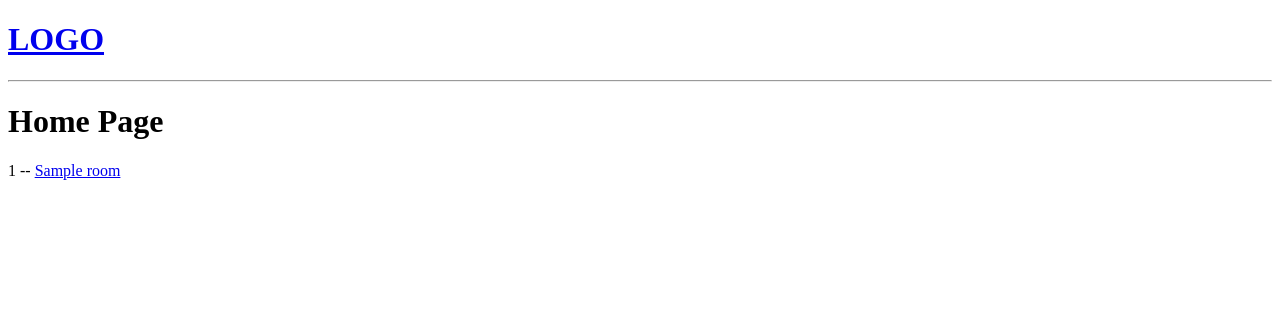
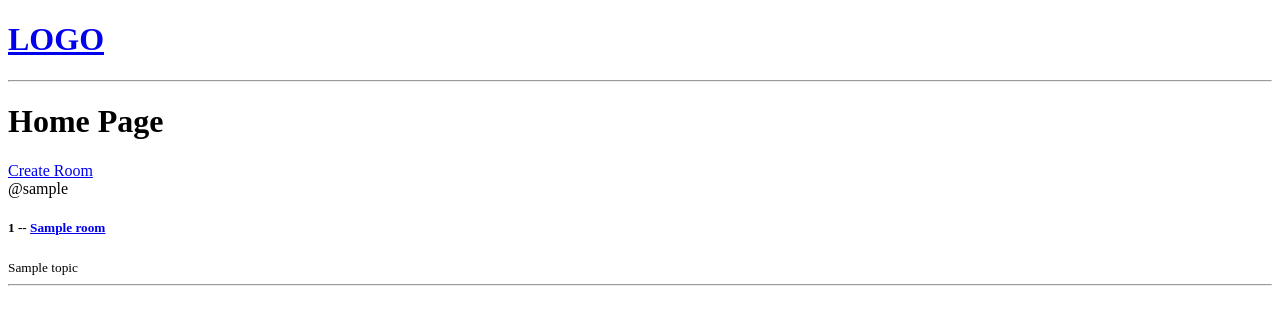
Before and after one commit to Isa1asN/studypal_django, a Django app: page / in a window 1280 px wide. Shown: the top 325 px of the page. Run offline with Django 4.2, Linux system fonts and the light colour scheme; tables that the repository leaves empty hold one stand-in row (values such as "Sample post").

Commit message:
added room form template

```diff
--- a/base/templates/base/home.html
+++ b/base/templates/base/home.html
@@ -3,10 +3,14 @@
 
 {% block content %}
     <h1>Home Page</h1>
+    <a href="{% url 'create-room' %}">Create Room</a>
     <div>
         {% for room in rooms %}
             <div>
-                {{room.id}} -- <a href="{% url 'room' room.id%}">{{room.name}}</a>
+                <span>@{{room.host.username}}</span>
+                <h5>{{room.id}} -- <a href="{% url 'room' room.id%}">{{room.name}}</a></h5>
+                <small>{{room.topic.name}}</small>
+                <hr>
             </div>
         {% endfor %}
     </div>
--- a/base/urls.py
+++ b/base/urls.py
@@ -6,4 +6,5 @@ from . import views
 urlpatterns = [
     path('', views.home, name='home'),
     path('room/<str:pk>/', views.room, name='room'),
+    path('create-room/', views.createRoom, name='create-room')
 ]
--- a/base/views.py
+++ b/base/views.py
@@ -14,3 +14,7 @@ def room(req, pk):
     room = Room.objects.get(id=pk)
     context = {'room':room}
     return render(req, 'base/room.html', context)
+
+def createRoom(req):
+    context = {}
+    return render(req, 'base/room_form.html', context )
```
Also changed, not shown: base/forms.py (added, +9 -0 lines), base/templates/base/room_form.html (added, +13 -0 lines).
